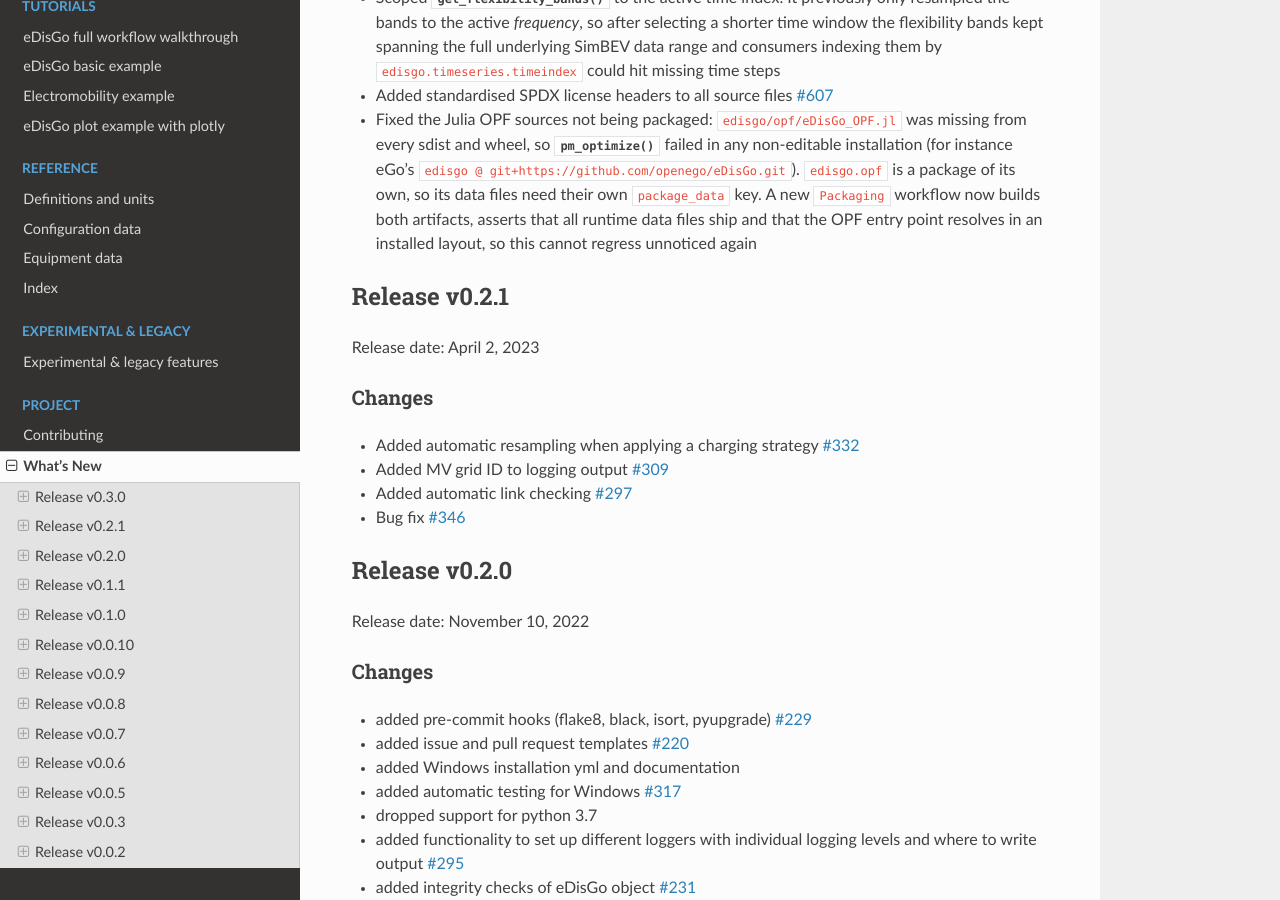
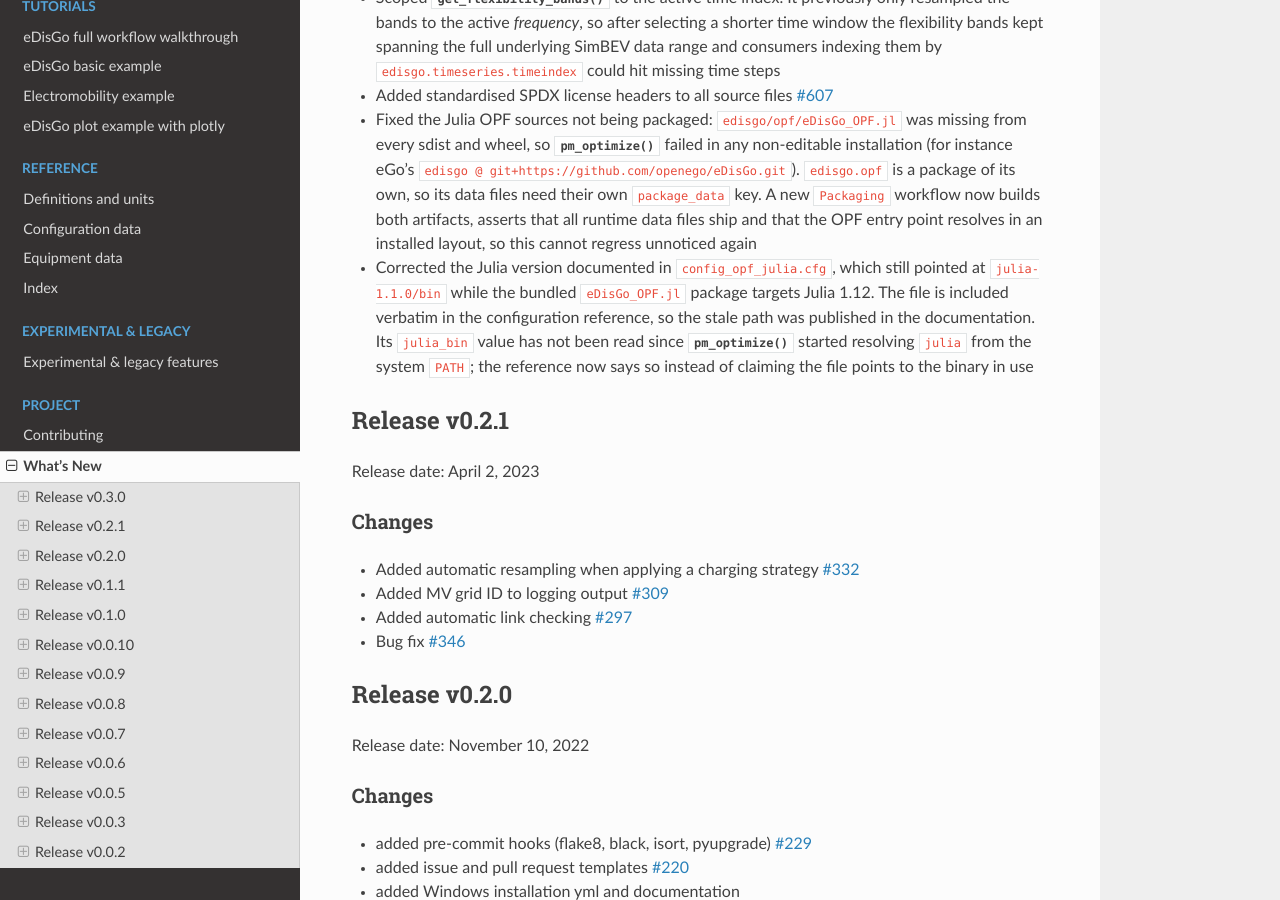
Before and after one commit to openego/eDisGo, a Sphinx documentation site: the page built from doc/whatsnew.rst, in a window 1280 px wide and 900 px high, scrolled down 3590 px. Built offline with Sphinx 7.4.7 and the Read the Docs theme 3.1.0, drawn with Linux system fonts in a browser that asks for light colours; pages that are not in the unit, such as notebooks, are missing from menus.

Commit message:
fix(docs): correct stale Julia version in config_opf_julia
config_opf_julia.cfg still pointed at julia-1.1.0/bin while the bundled
eDisGo_OPF.jl package targets Julia 1.12, and the configuration reference
includes the file verbatim, so the stale path was published in the docs right
next to an installation page asking for 1.12.

julia_bin has not been read since pm_optimize() started resolving julia from
the system PATH, so the reference no longer claims the file points to the
binary in use, and the file itself says what it is. Keeping the section rather
than dropping the file, so config directories carrying it stay loadable.

```diff
--- a/doc/whatsnew/v0-3-0.rst
+++ b/doc/whatsnew/v0-3-0.rst
@@ -167,3 +167,10 @@ Changes
   ``Packaging`` workflow now builds both artifacts, asserts that all runtime data files
   ship and that the OPF entry point resolves in an installed layout, so this cannot
   regress unnoticed again
+* Corrected the Julia version documented in ``config_opf_julia.cfg``, which still
+  pointed at ``julia-1.1.0/bin`` while the bundled ``eDisGo_OPF.jl`` package targets
+  Julia 1.12. The file is included verbatim in the configuration reference, so the
+  stale path was published in the documentation. Its ``julia_bin`` value has not been
+  read since :meth:`~.edisgo.EDisGo.pm_optimize` started resolving ``julia`` from the
+  system ``PATH``; the reference now says so instead of claiming the file points to the
+  binary in use
```
Also changed, not shown: doc/reference/configs.rst (+5 -4 lines), 1 other file.
